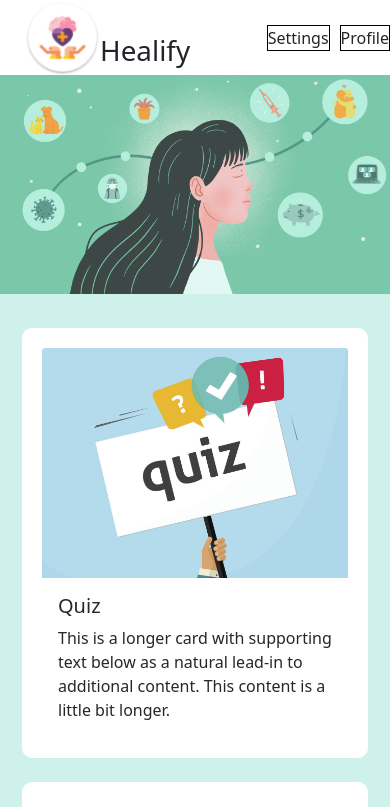
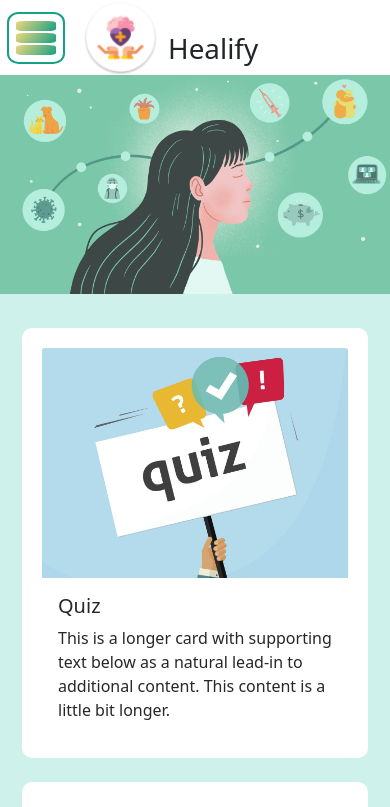
Before and after one commit to SE-Project-Team/Healify, a React (Create React App) app in the folder healify/: page /Home in a window 390 px wide. Shown: the top 807 px of the page. Built offline with nearby package versions, Linux system fonts and the light colour scheme.

Commit message:
Playing around with header components

```diff
--- a/healify/src/Components/Home.js
+++ b/healify/src/Components/Home.js
@@ -22,12 +22,24 @@ export const Home = () => {
   return (
     <>
       <header className={styles.header}>
+        <div className={styles.threeLineBtn}>
+          {/* <img
+            src="https://img-premium.flaticon.com/png/512/2099/premium/2099125.png?token=exp=1633186522~hmac=ea8a5b113f6d5be25177aa00ddfb8ba1"
+            alt=""
+          /> */}
+          <ul className={styles.menuBtnCustom}>
+            <li></li>
+            <li></li>
+            <li></li>
+          </ul>
+        </div>
         <img className={styles.logo} src={logo} />
         <div>
           <h1 className={styles.heading}>Healify</h1>
         </div>
         <ul className={"nav " + styles.settingsList}>
-          <li>Settings</li>
+          <li>About</li>
+          <li>Contact Us</li>
           <li>Profile</li>
         </ul>
       </header>
--- a/healify/src/Components/Home.module.css
+++ b/healify/src/Components/Home.module.css
@@ -3,8 +3,40 @@
   display: flex;
   align-items: flex-end;
 }
+.threeLineBtn {
+  display: none;
+  margin: auto 2px;
+}
+.threeLineBtn img {
+  height: 40px;
+  width: 40px;
+}
+.menuBtnCustom {
+  margin: 1px;
+  margin-left: 5px;
+  padding: 5px;
+  list-style: none;
+  background: rgb(255, 255, 255);
+  border-radius: 20%;
+  border: 2px solid #16a085;
+}
+.menuBtnCustom li {
+  border-radius: 20%;
+  margin: 2px;
+  width: 40px;
+  height: 10px;
+  background-image: linear-gradient(132deg, #eed77a 0%, #16a085 100%);
+}
+.menuBtnCustom li:hover {
+  background-image: linear-gradient(132deg, #f0ebd7 0%, #069c7e 100%);
+}
+
+.menuBtnCustom:hover {
+  background: rgb(255, 255, 255);
+}
 .heading {
   text-align: center;
+  margin: 10px;
 }
 .logo {
   margin-left: 25px;
@@ -18,7 +50,9 @@
   margin-left: auto;
 }
 .settingsList li {
-  border: black solid 1px;
+  padding: 5px;
+  margin: 1px;
+  box-shadow: 2px 2px 5px black;
 }
 
 .top-container {
@@ -138,8 +172,6 @@
   margin-top: 20px;
   justify-content: space-between;
 }
-#l1 {
-}
 .like-text {
   font-size: small;
   margin-left: 10px;
@@ -158,3 +190,17 @@
   display: flex;
   justify-content: center;
 }
+
+@media screen and (max-width: 570px) {
+  .settingsList {
+    display: none;
+  }
+
+  .threeLineBtn {
+    display: inline;
+  }
+
+  .logo {
+    margin-left: 15px;
+  }
+}
```
